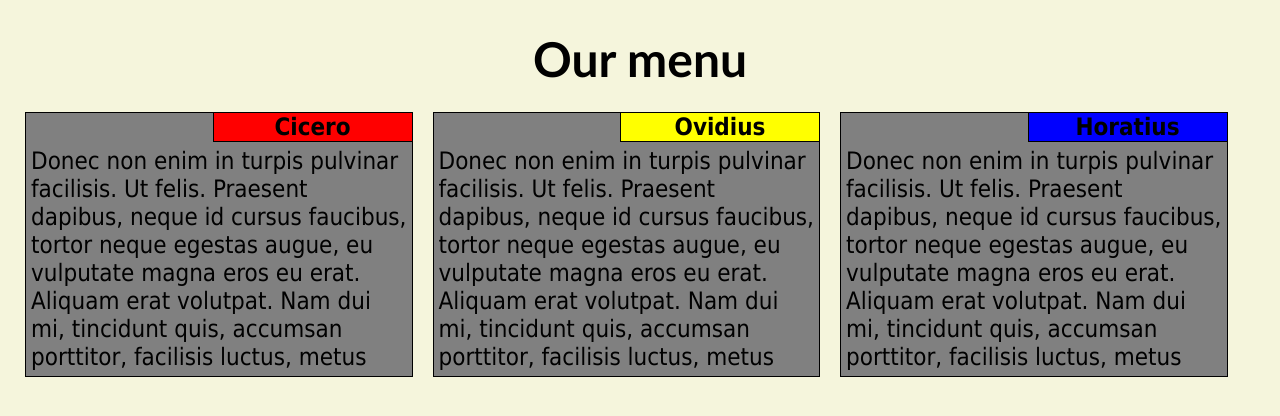
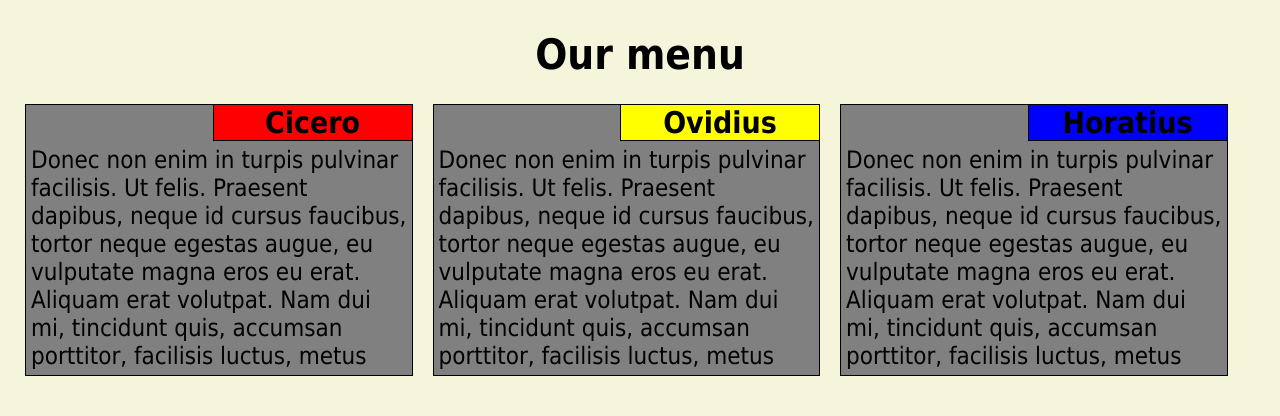
Before and after one commit to OvidiuSt/Mod2-Solution, a plain HTML site: page Index.html in a window 1280 px wide. Drawn offline with Linux system fonts and the light colour scheme.

Commit message:
Mod2 Solution

```diff
--- a/Css/styles.css
+++ b/Css/styles.css
@@ -3,21 +3,23 @@
 	box-sizing:border-box;
 	margin: 0;
 	padding: 0;
-
+	font-size: 24px;
 }
 
 /********** Base styles **********/
 h1{
 	padding: 15px;
-	font-family: Calibri, "Segoe UI", Tahoma;
+	font-family: Tahoma, "Segoe UI", Calibri;
 	text-align: center;
+	font-size:1.75em;
+	font-weight: bold;
 }
 
 body {
 	background-color: #F5F5DC;
 
 	font-family:   Tahoma, "Segoe UI", Calibri;
-	font-size :24px;
+
 	padding: 15px;
 }
 
@@ -41,6 +43,7 @@ body {
 	margin-top: -1px;
 	margin-right: -1px;
 	text-align: center;
+	font-size:1.25em;
 	font-weight: 800;
 
 }
```
